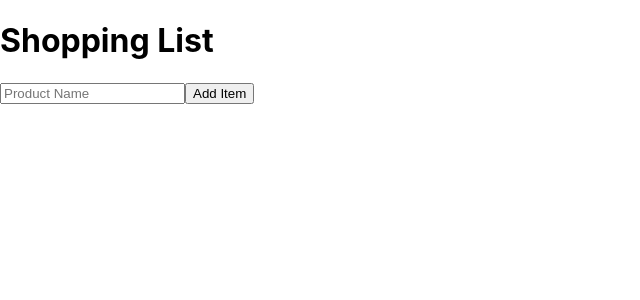
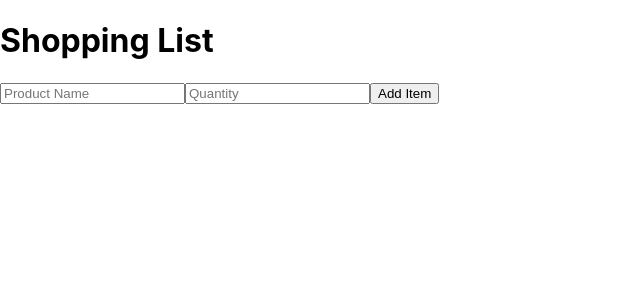
Before and after one commit to Josephwhx/practice-react-typescript, a React (Create React App) app in the folder shopping-app/: page / in a window 1280 px wide. Shown: the top 300 px of the page, without its empty margins (0-640 px from the left). Built offline with nearby package versions, Linux system fonts and the light colour scheme.

Commit message:
include quantity field

```diff
--- a/shopping-app/src/App.tsx
+++ b/shopping-app/src/App.tsx
@@ -10,8 +10,8 @@ import './App.css';
 function App() {
   const [items, setItems] = useState<Item[]>([])
 
-  const addItem = (product: string) => {
-    setItems([...items, {id: getId(), product, quantity: 1}]);
+  const addItem = (product: string, quantity: number) => {
+    setItems([...items, {id: getId(), product, quantity}]);
   }
 
   // const items = [
--- a/shopping-app/src/Component/ShoppingListForm.tsx
+++ b/shopping-app/src/Component/ShoppingListForm.tsx
@@ -1,23 +1,27 @@
 import React, {useRef} from "react";
 
 interface ShoppingListFormProps {
-    onAddItem: (item: string) => void;
+    onAddItem: (item: string, quantity: number) => void;
 }
 
 function ShoppingListForm({onAddItem}: ShoppingListFormProps): JSX.Element {
 
-    const inputRef = useRef<HTMLInputElement>(null);
+    const productInputRef = useRef<HTMLInputElement>(null);
+    const quantityInputRef = useRef<HTMLInputElement>(null);
 
     function handleSubmit(e: React.FormEvent) {
         e.preventDefault();
-        const newProduct = inputRef.current!.value;
-        onAddItem(newProduct);
-        inputRef.current!.value = "";
+        const newProduct = productInputRef.current!.value;
+        const quantity = parseInt(quantityInputRef.current!.value);
+        onAddItem(newProduct, quantity);
+        productInputRef.current!.value = "";
+        quantityInputRef.current!.value = "1";
     }
 
     return (
         <form onSubmit={handleSubmit}>
-            <input type="text" placeholder="Product Name" ref={inputRef}/>
+            <input type="text" placeholder="Product Name" ref={productInputRef}/>
+            <input type="number" placeholder="Quantity" min={1} ref={quantityInputRef}/>
             <button type="submit">Add Item</button>
         </form>
     )
```
